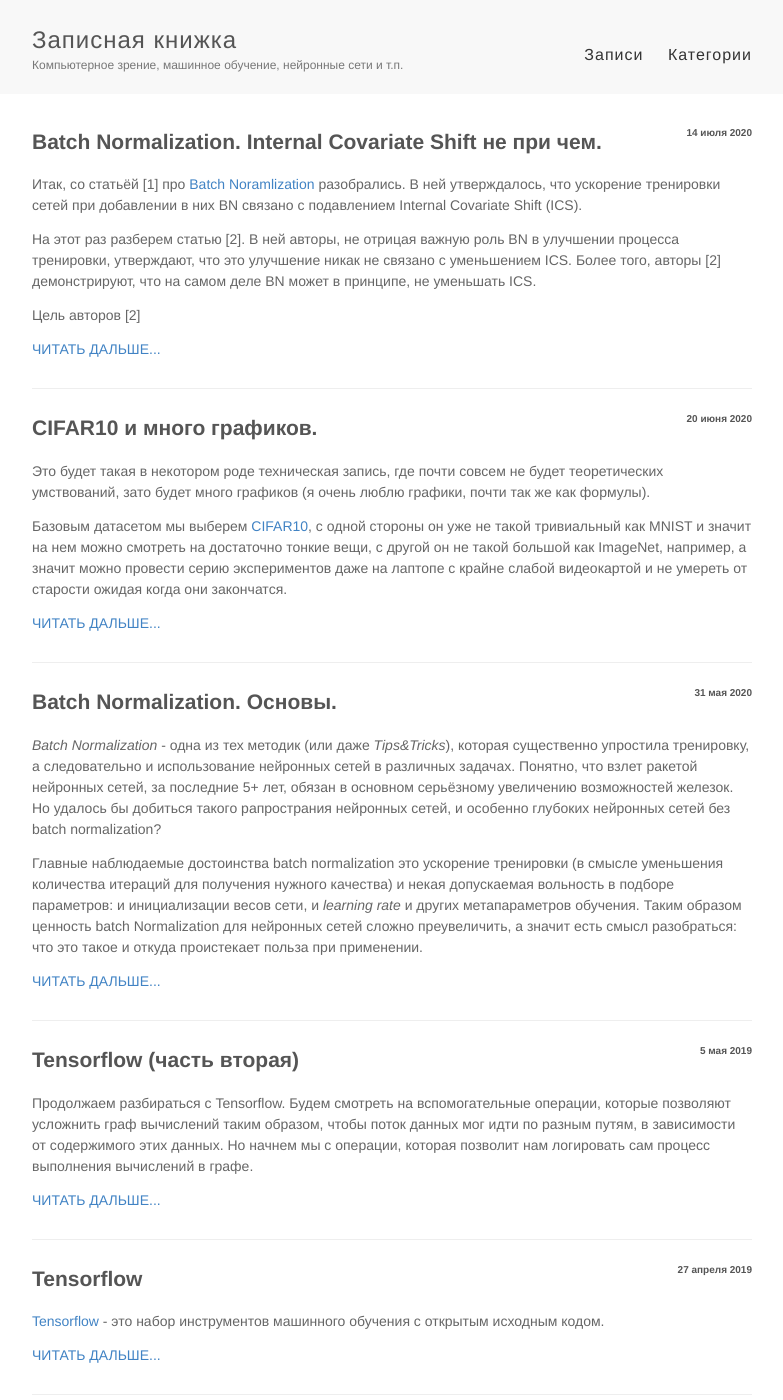
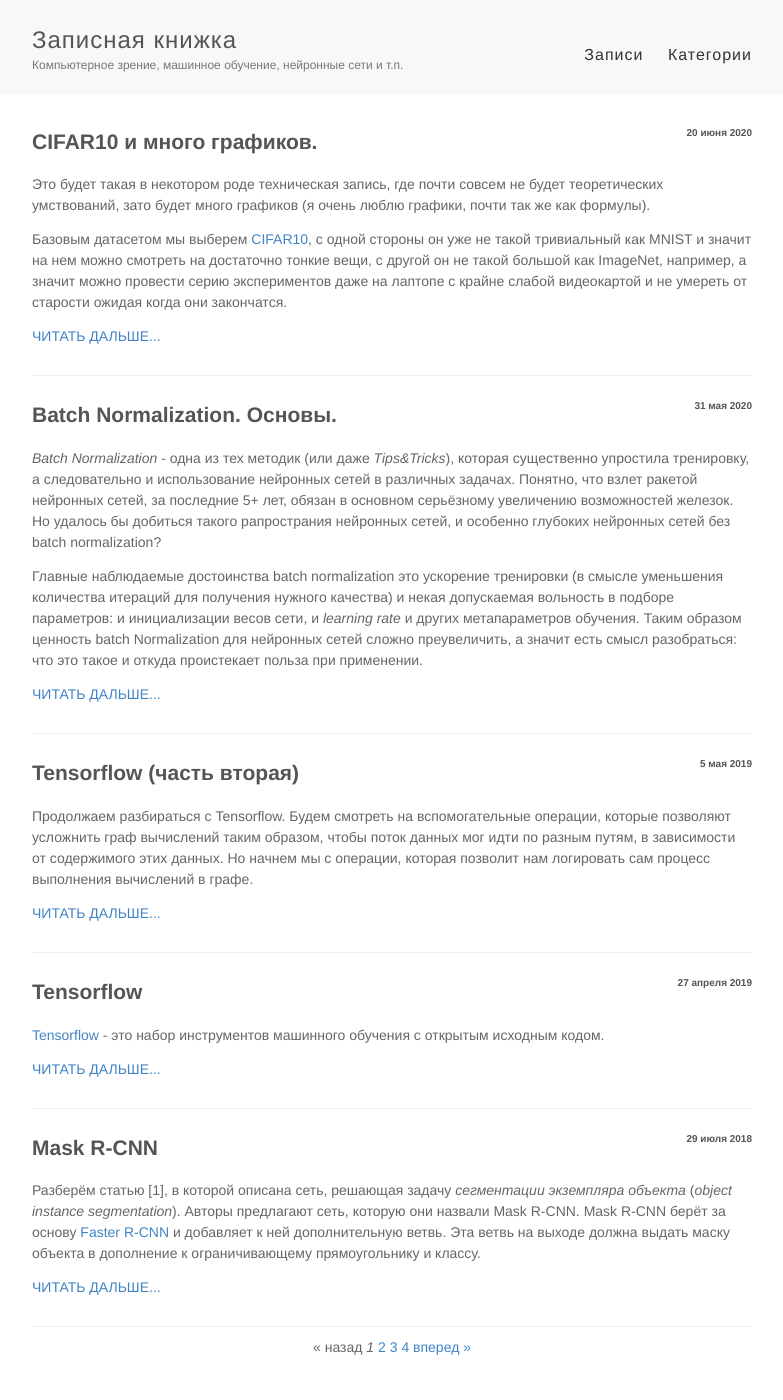
Before and after one commit to vbystricky/vbystricky.github.io, a Jekyll site: the page built from index.html, in a window 1280 px wide and 1400 px high. Shown: the whole window, without its empty margins (248-1031 px from the left). Built offline with Jekyll 4.4.1, drawn with Linux system fonts in a browser that asks for light colours; the list of posts is cut into pages by our own code.

Commit message:
Unpublish post

```diff
--- a/_posts/2020-07-14-batch_normalization_not_ics.md
+++ b/_posts/2020-07-14-batch_normalization_not_ics.md
@@ -1,8 +1,8 @@
 ---
 layout: post
 title: Batch Normalization. Internal Covariate Shift не при чем.
-date: 2020-07-14
-published: true
+date: 2120-07-14
+published: false
 category: Computer vision
 tags: [CNN, batch normalization, BN]
 use_math: true
```
